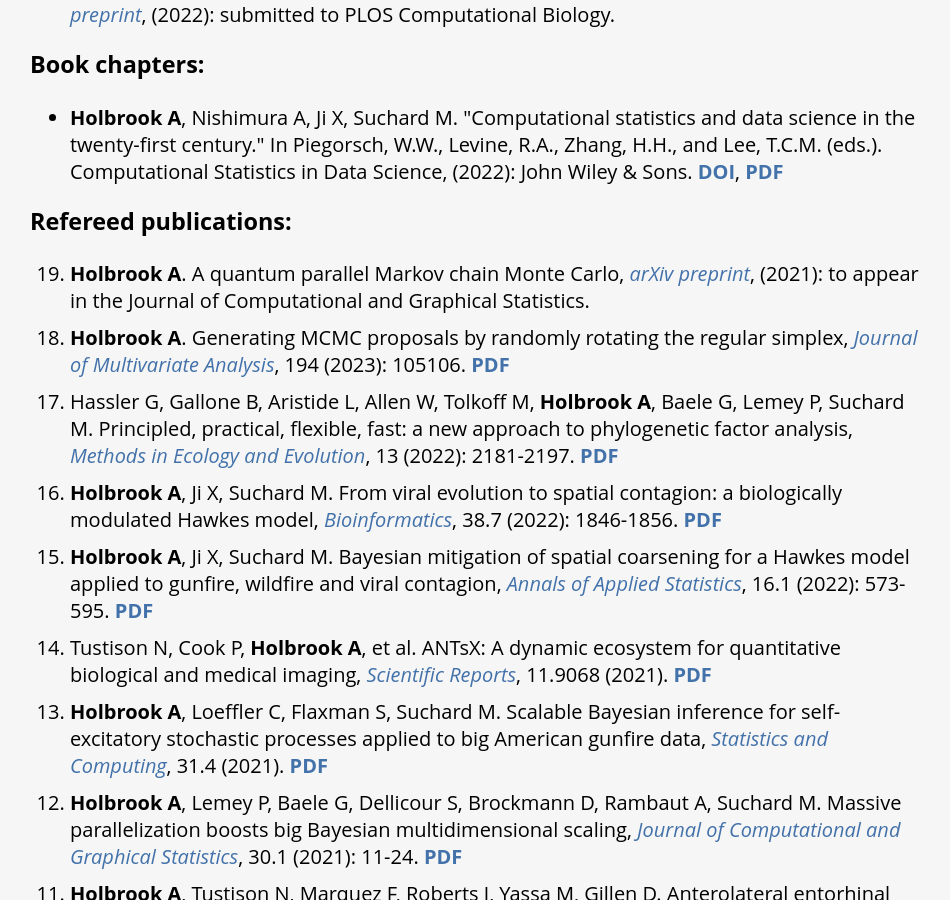
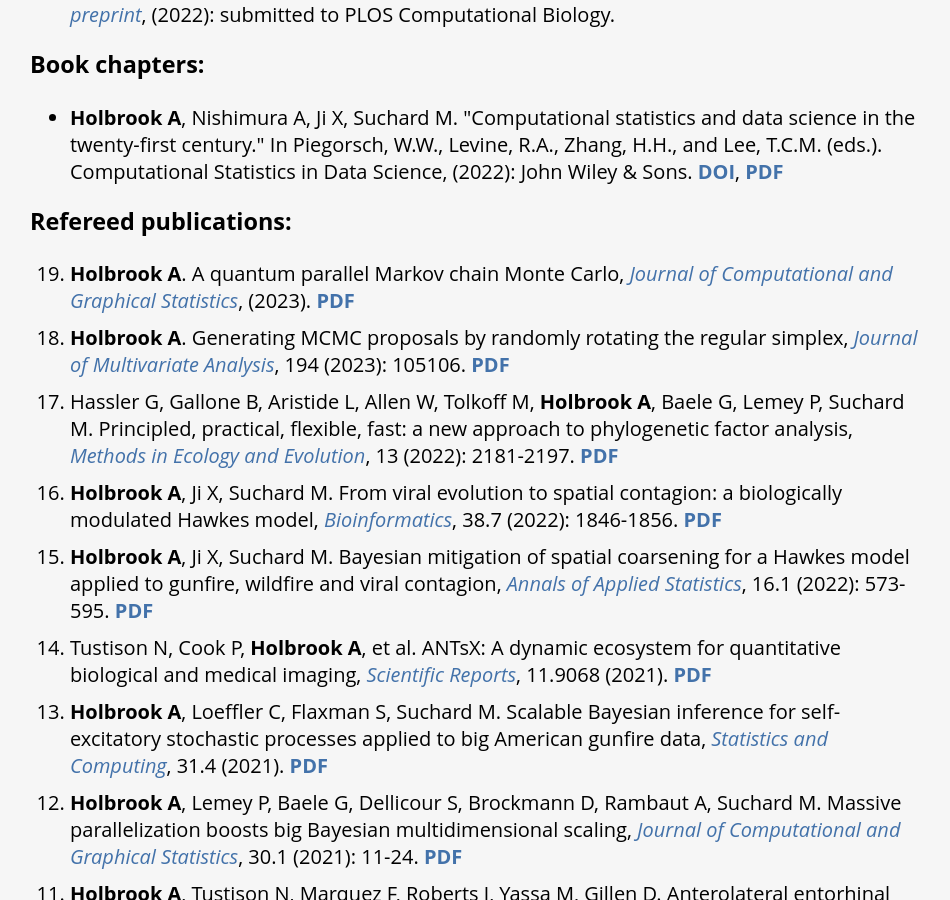
Before and after one commit to andrewjholbrook/andrewjholbrook.github.io, a Jekyll site: the page built from research.html, in a window 1280 px wide and 900 px high, scrolled down 837 px. Shown: the whole window, without its empty margins (162-1112 px from the left). Built offline with Jekyll 4.4.1, drawn with Linux system fonts in a browser that asks for light colours; a style sheet for code colours, icons or effects is not loaded.

Commit message:
Update research.html

```diff
--- a/research.html
+++ b/research.html
@@ -31,7 +31,7 @@ John Wiley & Sons. <b><a href="https://doi.org/10.1002/9781118445112.stat08324"
   <h3>Refereed publications:</h3>
 
   <ol id="pubs" reversed>
-                        <li><b>Holbrook A</b>. A quantum parallel Markov chain Monte Carlo, <i><a href="http://arxiv.org/abs/2112.00212" target="_blank">arXiv preprint</a></i>, (2021): to appear in the Journal of Computational and Graphical Statistics.</li>
+                        <li><b>Holbrook A</b>. A quantum parallel Markov chain Monte Carlo, <i><a href="https://doi.org/10.1080/10618600.2023.2195890" target="_blank">Journal of Computational and Graphical Statistics</a></i>, (2023). <a href="papers/qpmcmc.pdf" target="_blank"><b>PDF</b></a></li>
                 <li><b>Holbrook A</b>. Generating MCMC proposals by randomly rotating the regular simplex, <i><a href="https://doi.org/10.1016/j.jmva.2022.105106" target="_blank">Journal of Multivariate Analysis</a></i>, 194 (2023): 105106. <a href="papers/simpl.pdf" target="_blank"><b>PDF</b></a>  </li>
                 <li> Hassler G, Gallone B, Aristide L, Allen W, Tolkoff M, <b>Holbrook A</b>, Baele G, Lemey P, Suchard M. Principled, practical, flexible, fast: a new approach to phylogenetic factor analysis, <i><a href="https://doi.org/10.1111/2041-210X.13920" target="_blank">Methods in Ecology and Evolution</a></i>, 13 (2022): 2181-2197. <a href="papers/ppff.pdf" target="_blank"><b>PDF</b></a>
                             <li> <b>Holbrook A</b>, Ji X, Suchard M. From viral evolution to spatial contagion: a biologically modulated Hawkes model, <i><a href="https://doi.org/10.1093/bioinformatics/btac027" target="_blank">Bioinformatics</a></i>, 38.7 (2022): 1846-1856. <a href="papers/phyloHawkes.pdf" target="_blank"><b>PDF</b></a>
```
